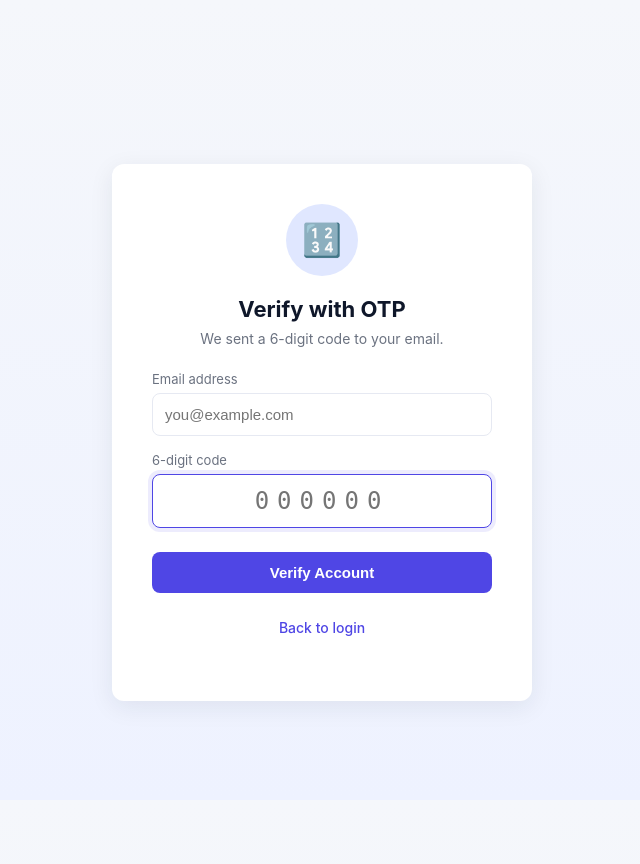
After one commit to pratyushgolwala/FundoooNotes, a Django app: page /verify-otp/ in a window 1280 px wide. The commit adds this page. Shown: the whole page, without its empty margins (318-958 px from the left). Run offline with Django 5.2, Linux system fonts and the light colour scheme; parts of the project's set-up code (start-up, migrations or seed data) failed here and were passed over.

Commit message:
feat: Add OTP verification UI, note labels, and request execution middleware

```diff
--- a/FundooMain/celery.py
+++ b/FundooMain/celery.py
@@ -1,12 +1,13 @@
 import os
 from celery import Celery
 from celery.schedules import crontab
+from django.conf import settings
 
 os.environ.setdefault('DJANGO_SETTINGS_MODULE', 'FundooMain.settings')
 
 app = Celery('FundooMain')
 app.config_from_object('django.conf:settings', namespace='CELERY')
-app.autodiscover_tasks()
+app.autodiscover_tasks(lambda: settings.INSTALLED_APPS)
 
 @app.task(bind=True)
 def debug_task(self):
--- a/FundooMain/settings.py
+++ b/FundooMain/settings.py
@@ -77,7 +77,7 @@ REST_FRAMEWORK = {
         "anon": "100/hour",
         "user": "1000/hour",
         "signup": "5/hour",
-        "login": "100/hour",
+        "login": "5/hour",
         "notes": "500/hour",
     },
 }
@@ -136,6 +136,8 @@ MIDDLEWARE = [
     'django.contrib.auth.middleware.AuthenticationMiddleware',
     'django.contrib.messages.middleware.MessageMiddleware',
     'django.middleware.clickjacking.XFrameOptionsMiddleware',
+
+    'FundooMain.middleware.RequestExecutionTimeMiddleware',
 ]
 
 ROOT_URLCONF = 'FundooMain.urls'
@@ -224,6 +226,7 @@ CELERY_ACCEPT_CONTENT = ['json']
 CELERY_TASK_SERIALIZER = 'json'
 CELERY_RESULT_SERIALIZER = 'json'
 CELERY_TIMEZONE = 'UTC'
+CELERY_IMPORTS = ('users.tasks',)
 
 # Celery Beat Schedule (for cleanup tasks)
 CELERY_BEAT_SCHEDULE = {
--- a/FundooMain/urls.py
+++ b/FundooMain/urls.py
@@ -18,7 +18,7 @@ from django.contrib import admin
 from django.urls import path
 
 # User auth views
-from users.views import login_view, signup_view, home, verify_email, resend_verification_email
+from users.views import login_view, signup_view, home, verify_email, resend_verification_email, verify_otp_view, resend_otp_view
 from users.api_views import SignupAPI, LoginAPI, HomeAPI
 
 # Note views
@@ -79,6 +79,8 @@ urlpatterns = [
     path("users/<int:user_id>/labels/<int:label_id>/delete/", label_delete, name="label-delete"),
     path("verify-email/<str:token>/", verify_email , name="verify-email"),
     path('resend-verification/', resend_verification_email, name='resend-verification'),
+    path('verify-otp/', verify_otp_view, name='verify-otp'),
+    path('resend-otp/', resend_otp_view, name='resend-otp'),
 ]
 
 # API endpoints
--- a/notes/views.py
+++ b/notes/views.py
@@ -72,7 +72,7 @@ def notes_list(request, user_id):
 
 def note_create(request, user_id):
     user = User.objects.get(pk=user_id)
-    form = NoteForm(request.POST or None)
+    form = NoteForm(request.POST or None, user=user)
     if request.method == "POST" and form.is_valid():
         note = form.save(commit=False)
         note.user = user
@@ -84,7 +84,7 @@ def note_create(request, user_id):
 def note_update(request, user_id, note_id):
     user = User.objects.get(pk=user_id)
     note = Note.objects.get(pk=note_id, user=user)
-    form = NoteForm(request.POST or None, instance=note)
+    form = NoteForm(request.POST or None, instance=note, user=user)
     if request.method == "POST" and form.is_valid():
         form.save()
         return redirect("notes-list", user_id=user.pk)
--- a/users/models.py
+++ b/users/models.py
@@ -10,6 +10,8 @@ class User(models.Model):
     # ✅ Add these new fields for email verification
     is_email_verified = models.BooleanField(default=False)
     email_verification_token = models.CharField(max_length=255, null=True, blank=True)
+    otp_code = models.CharField(max_length=6, null=True, blank=True)
+    otp_expires_at = models.DateTimeField(null=True, blank=True)
 
     created_at = models.DateTimeField(auto_now_add=True)
     updated_at = models.DateTimeField(auto_now=True)
--- a/users/serializers.py
+++ b/users/serializers.py
@@ -6,6 +6,11 @@ class SignupSerializer(serializers.Serializer):
     email = serializers.EmailField()
     phone_number = serializers.CharField(max_length=15)
     password = serializers.CharField(write_only=True, min_length=6)
+    verification_method = serializers.ChoiceField(
+        choices=["link", "otp"],
+        required=False,
+        default="link",
+    )
 
 
 class LoginSerializer(serializers.Serializer):
--- a/users/templates/login.html
+++ b/users/templates/login.html
@@ -181,6 +181,9 @@
           <h1 id="signin-title">Sign in to your account</h1>
           <p class="lead">Enter your credentials to access your account.</p>
         </div>
+        {% if error %}
+        <div class="error">{{ error }}</div>
+        {% endif %}
         {% if email_pending %}
         <div class="error">
           Email not verified yet. Please check {{ email_pending }} for the
--- /dev/null
+++ b/users/templates/otp_verify.html
@@ -0,0 +1,177 @@
+<!doctype html>
+<html lang="en">
+  <head>
+    <meta charset="utf-8" />
+    <meta name="viewport" content="width=device-width,initial-scale=1" />
+    <title>Verify OTP</title>
+    <style>
+      :root {
+        --bg: #f5f7fb;
+        --card: #ffffff;
+        --accent: #4f46e5;
+        --muted: #6b7280;
+        --input-border: #e6e9f2;
+        --shadow: 0 6px 24px rgba(31, 41, 55, 0.08);
+        font-family: Inter, ui-sans-serif, system-ui, -apple-system, Roboto, sans-serif;
+      }
+
+      html, body {
+        height: 100%;
+        margin: 0;
+        background: linear-gradient(180deg, var(--bg), #eef2ff);
+        -webkit-font-smoothing: antialiased;
+      }
+
+      .wrap {
+        min-height: 100%;
+        display: flex;
+        align-items: center;
+        justify-content: center;
+        padding: 32px;
+      }
+
+      .card {
+        width: 100%;
+        max-width: 420px;
+        background: var(--card);
+        border-radius: 12px;
+        box-shadow: var(--shadow);
+        padding: 40px;
+        box-sizing: border-box;
+      }
+
+      .icon {
+        width: 72px;
+        height: 72px;
+        background: #e0e7ff;
+        border-radius: 50%;
+        display: flex;
+        align-items: center;
+        justify-content: center;
+        font-size: 32px;
+        margin: 0 auto 20px;
+      }
+
+      .brand {
+        text-align: center;
+        margin-bottom: 24px;
+      }
+      .brand h1 {
+        margin: 0;
+        font-size: 22px;
+        color: #0f172a;
+      }
+      .lead {
+        margin: 8px 0 0;
+        color: var(--muted);
+        font-size: 14px;
+      }
+
+      form label {
+        display: block;
+        font-size: 13px;
+        color: var(--muted);
+        margin-bottom: 6px;
+      }
+
+      input[type="text"], input[type="email"] {
+        width: 100%;
+        padding: 12px;
+        border-radius: 8px;
+        border: 1px solid var(--input-border);
+        box-sizing: border-box;
+        font-size: 15px;
+        outline: none;
+        transition: border-color 0.2s, box-shadow 0.2s;
+      }
+
+      input:focus {
+        border-color: var(--accent);
+        box-shadow: 0 0 0 4px rgba(79, 70, 229, 0.1);
+      }
+
+      .otp-input {
+        letter-spacing: 8px;
+        font-family: monospace;
+        font-size: 24px !important;
+        text-align: center;
+      }
+
+      .btn {
+        display: block;
+        width: 100%;
+        padding: 12px;
+        margin-top: 24px;
+        border-radius: 8px;
+        border: none;
+        background: var(--accent);
+        color: white;
+        font-weight: 600;
+        cursor: pointer;
+        font-size: 15px;
+        transition: background 0.2s;
+      }
+
+      .btn:hover { background: #4338ca; }
+
+      .resend-btn {
+        background: transparent;
+        color: var(--accent);
+        border: 2px solid rgba(79, 70, 229, 0.2);
+        margin-top: 12px;
+      }
+      .resend-btn:hover {
+        background: rgba(79, 70, 229, 0.05);
+      }
+
+      .error {
+        background: #fee2e2; color: #991b1b; padding: 12px; border-radius: 8px; margin-bottom: 16px; font-size: 14px; text-align: center;
+      }
+      .success {
+        background: #dcfce7; color: #166534; padding: 12px; border-radius: 8px; margin-bottom: 16px; font-size: 14px; text-align: center;
+      }
+    </style>
+  </head>
+  <body>
+    <div class="wrap">
+      <div class="card">
+        <div class="icon">🔢</div>
+        <div class="brand">
+          <h1>Verify with OTP</h1>
+          <p class="lead">We sent a 6-digit code to your email.</p>
+        </div>
+
+        {% if error %}<div class="error">{{ error }}</div>{% endif %}
+        {% if success %}<div class="success">{{ success }}</div>{% endif %}
+        {% if message %}<div class="success">{{ message }}</div>{% endif %}
+
+        <form method="post" action="{% url 'verify-otp' %}">
+          {% csrf_token %}
+          <div style="margin-bottom: 16px;">
+            <label>Email address</label>
+            <input type="email" name="email" value="{{ email|default_if_none:'' }}" placeholder="you@example.com" required {% if email %}readonly style="background: #f9fafb; color: #6b7280; cursor: not-allowed;"{% endif %} />
+          </div>
+
+          <div>
+            <label>6-digit code</label>
+            <input class="otp-input" type="text" name="otp" placeholder="000000" maxlength="6" pattern="\d{6}" required autofocus />
+          </div>
+
+          <button class="btn" type="submit">Verify Account</button>
+        </form>
+
+        <form method="post" action="{% url 'resend-otp' %}">
+          {% csrf_token %}
+          <input type="hidden" name="email" value="{{ email|default_if_none:'' }}" />
+          {% if email %}
+          <button class="btn resend-btn" type="submit">Resend Code</button>
+          {% endif %}
+        </form>
+
+        <div class="brand" style="margin-top: 24px;">
+           <a href="{% url 'login' %}" style="color: var(--accent); font-size: 14px; text-decoration: none; font-weight: 500;">Back to login</a>
+        </div>
+      </div>
+    </div>
+  </body>
+</html>
--- a/users/views.py
+++ b/users/views.py
@@ -1,15 +1,52 @@
-from sqlite3 import IntegrityError
-
+from django.db import IntegrityError
+from django.utils import timezone
 from django.shortcuts import render, redirect
 from django.contrib.auth.hashers import check_password, make_password
-from django.http import JsonResponse
-from rest_framework.response import Response
+import redis
 from .models import User
-from .tasks import send_verification_email
+from .tasks import send_verification_email, send_otp_email
 
 
-from .models import User
+LOGIN_ATTEMPT_LIMIT = 5
+LOGIN_ATTEMPT_WINDOW_SECONDS = 20
+SIGNUP_ATTEMPT_LIMIT = 5
+SIGNUP_ATTEMPT_WINDOW_SECONDS = 3600
 
+redis_client = redis.Redis(host='localhost', port=6379, db=1)
+
+
+def _client_ip(request):
+    forwarded_for = request.META.get("HTTP_X_FORWARDED_FOR")
+    if forwarded_for:
+        return forwarded_for.split(",")[0].strip()
+    return request.META.get("REMOTE_ADDR", "unknown")
+
+
+def _login_attempt_key(request, identifier):
+    return f"login_attempts:{_client_ip(request)}:{identifier}"
+
+
+def _login_disabled_key(request, identifier):
+    return f"login_disabled:{_client_ip(request)}:{identifier}"
+
+
+def _signup_attempt_key(request):
+    return f"signup_attempts:{_client_ip(request)}"
+
+
+def _signup_disabled_key(request):
+    return f"signup_disabled:{_client_ip(request)}"
+
+
+def _increment_with_setex(key, ttl_seconds):
+    count = redis_client.get(key)
+    if count is None:
+        redis_client.setex(key, ttl_seconds, 1)
+        return 1
+    incr_result = redis_client.incr(key)
+    if isinstance(incr_result, int):
+        return incr_result
+    return 1
 
 
 
@@ -19,6 +56,8 @@ def verify_email(request, token):
         user = User.objects.get(email_verification_token=token)
         user.is_email_verified = True
         user.email_verification_token = None
+        user.otp_code = None
+        user.otp_expires_at = None
         user.save()
         return render(request, "email_verified.html", {
             "message": "Email verified successfully! You can now login.",
@@ -63,6 +102,17 @@ def login_view(request):
         name = request.POST.get('username')
         password = request.POST.get('password')
 
+        attempt_key = _login_attempt_key(request, name)
+        disabled_key = _login_disabled_key(request, name)
+
+        if redis_client.exists(disabled_key):
+            ttl_raw = redis_client.ttl(disabled_key)
+            ttl = ttl_raw if isinstance(ttl_raw, int) else 0
+            ttl = max(ttl, 0)
+            return render(request, 'login.html', {
+                'error': f'Login temporarily disabled. Please try again in {ttl} seconds.'
+            })
+
         user = None
         try:
             user = User.objects.get(name=name)
@@ -76,23 +126,55 @@ def login_view(request):
             # ✅ CHECK EMAIL VERIFICATION
             if not user.is_email_verified:
                 return render(request, 'login.html', {
-                    'error': 'Please verify your email first. Check your inbox for the verification link.',
+                    'error': 'Please verify your account first using OTP or the verification link sent to your email.',
                     'email_pending': user.email
                 })
+
+            redis_client.delete(attempt_key)
+            redis_client.delete(disabled_key)
 
             request.session['user_id'] = user.pk
             return redirect('home', user_id=user.pk)
         else:
+            attempts = _increment_with_setex(attempt_key, LOGIN_ATTEMPT_WINDOW_SECONDS)
+            if attempts >= LOGIN_ATTEMPT_LIMIT:
+                redis_client.setex(disabled_key, LOGIN_ATTEMPT_WINDOW_SECONDS, 1)
+                return render(request, 'login.html', {
+                    'error': 'Login temporarily disabled due to too many failed attempts. Please try again later.'
+                })
+
             return render(request, 'login.html', {'error': 'Invalid credentials'})
     return render(request, 'login.html')
 
 
 def signup_view(request):
     if request.method == 'POST':
+        signup_attempt_key = _signup_attempt_key(request)
+        signup_disabled_key = _signup_disabled_key(request)
+
+        if redis_client.exists(signup_disabled_key):
+            ttl_raw = redis_client.ttl(signup_disabled_key)
+            ttl = ttl_raw if isinstance(ttl_raw, int) else 0
+            ttl = max(ttl, 0)
+            return render(request, 'signup.html', {
+                'error': f'Signup temporarily disabled. Please try again in {ttl} seconds.'
+            })
+
+        attempts = _increment_with_setex(signup_attempt_key, SIGNUP_ATTEMPT_WINDOW_SECONDS)
+        if attempts > SIGNUP_ATTEMPT_LIMIT:
+            redis_client.setex(signup_disabled_key, SIGNUP_ATTEMPT_WINDOW_SECONDS, 1)
+            return render(request, 'signup.html', {
+                'error': 'Signup temporarily disabled due to too many attempts. Please try again later.'
+            })
+
         name = request.POST.get('username')
         email = request.POST.get('email')
         phone_number = request.POST.get('phone_number')
         password = request.POST.get('password')
+        verification_method = request.POST.get('verification_method', 'link')
+
+        if verification_method not in ('link', 'otp'):
+            return render(request, 'signup.html', {'error': 'Please choose a valid verification method.'})
 
         try:
             user = User.objects.create(
@@ -101,16 +183,74 @@ def signup_view(request):
                 phone_number=phone_number,
                 password=make_password(password)
             )
-            # ✅ SEND VERIFICATION EMAIL
-            send_verification_email.delay(user.pk)
-
-            return render(request, 'email_pending.html', {
-                'email': email,
-                'message': 'Verification email sent! Check your inbox to verify your email.'
-            })
+            # Send only the selected verification method
+            if verification_method == 'otp':
+                send_otp_email.delay(user.pk)
+                message = 'OTP verification email sent! Check your inbox.'
+                return render(request, 'otp_verify.html', {
+                    'email': email,
+                    'message': message,
+                })
+            else:
+                send_verification_email.delay(user.pk)
+                message = 'Verification link email sent! Click the link from your inbox to verify your account.'
+                return render(request, 'email_pending.html', {
+                    'email': email,
+                    'message': message,
+                    'verification_method': verification_method,
+                })
         except IntegrityError:
             return render(request, 'signup.html', {'error': 'Email already exists'})
     return render(request, 'signup.html')
+
+
+def verify_otp_view(request):
+    if request.method == "POST":
+        email = request.POST.get("email")
+        otp = request.POST.get("otp")
+
+        try:
+            user = User.objects.get(email=email)
+        except User.DoesNotExist:
+            return render(request, "otp_verify.html", {"error": "User not found.", "email": email})
+
+        if user.is_email_verified:
+            return render(request, "otp_verify.html", {"success": "Email already verified.", "email": email})
+
+        if not user.otp_code or not user.otp_expires_at:
+            return render(request, "otp_verify.html", {"error": "No OTP found. Please request a new one.", "email": email})
+
+        if timezone.now() > user.otp_expires_at:
+            return render(request, "otp_verify.html", {"error": "OTP expired. Please resend OTP.", "email": email})
+
+        if otp != user.otp_code:
+            return render(request, "otp_verify.html", {"error": "Invalid OTP.", "email": email})
+
+        user.is_email_verified = True
+        user.otp_code = None
+        user.otp_expires_at = None
+        user.email_verification_token = None
+        user.save(update_fields=["is_email_verified", "otp_code", "otp_expires_at", "email_verification_token"])
+
+        return render(request, "otp_verify.html", {"success": "Email verified successfully. You can now log in.", "email": email})
+
+    # For GET requests we might pass email if we redirect with query param or just simple render
+    email = request.GET.get('email', '')
+    return render(request, "otp_verify.html", {"email": email})
+
+def resend_otp_view(request):
+    if request.method == "POST":
+        email = request.POST.get("email")
+        try:
+            user = User.objects.get(email=email)
+            if user.is_email_verified:
+                return render(request, "otp_verify.html", {"success": "Email already verified.", "email": email})
+            send_otp_email.delay(user.pk)
+            return render(request, "otp_verify.html", {"success": "OTP resent successfully. Check your inbox.", "email": email})
+        except User.DoesNotExist:
+            return render(request, "otp_verify.html", {"error": "No account found with this email.", "email": email})
+
+    return render(request, "otp_verify.html")
 
 def home(request, user_id):
     try:
```
Also changed, not shown: FundooMain/middleware.py (added, +26 -0 lines), notes/api_views.py (+15 -0 lines), notes/forms.py (+7 -0 lines), notes/templates/notes_list.html (+17 -13 lines), populate_notes_api.py (added, +44 -0 lines), users/api_views.py (+25 -4 lines), users/tasks.py (+37 -1 lines), users/templates/email_pending.html (+26 -3 lines), users/templates/signup.html (+88 -0 lines), users/migrations/0003_user_otp_code_user_otp_expires_at.py (added), 1 other file.
